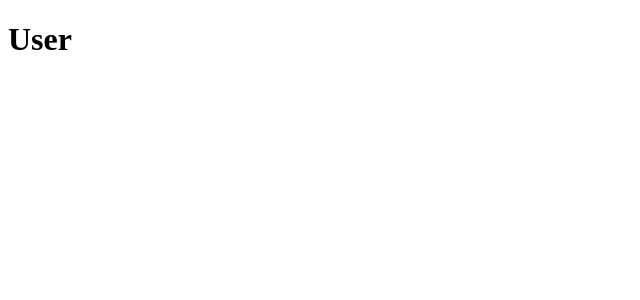
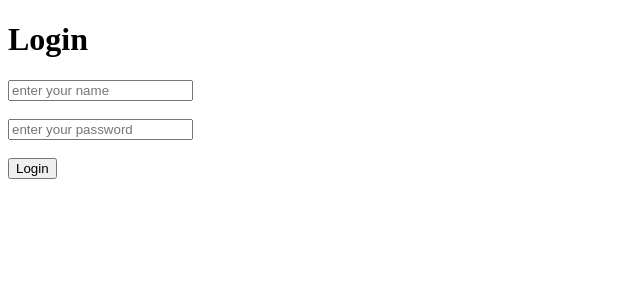
Before and after one commit to Krunal01/Practice, a React (Create React App) app: page / in a window 1280 px wide. Shown: the top 300 px of the page, without its empty margins (0-640 px from the left). Built offline with nearby package versions, Linux system fonts and the light colour scheme.

Commit message:
Simple login page validation

```diff
--- a/src/App.js
+++ b/src/App.js
@@ -29,13 +29,13 @@
 
 // export default App;
 import React from "react";
-import Profile from "./Profile";
-
+// import Profile from "./Profile";
+import Login from "./Login";
 function App() {
   return (
     <div>
       {/* <h1>Conditional Rendering</h1> */}
-      <Profile />
+      <Login />
     </div>
   );
 }
--- /dev/null
+++ b/src/Login.js
@@ -0,0 +1,72 @@
+import React, { useState } from "react";
+
+function Login() {
+  const [user, setUser] = useState("");
+  const [passwrod, setPassword] = useState("");
+  const [userErr, setUserErr] = useState(false);
+  const [passErr, setpassErr] = useState(false);
+
+  function getlogindata(e) {
+    e.preventDefault();
+    console.log("Press or Click on Login");
+    // console.log(e.target.value);
+    if (user.length <= 3 || passwrod.length <= 3) {
+      alert("type correct values");
+    } else {
+      alert("all good!");
+    }
+  }
+  function userHandler(e) {
+    const item = e.target.value;
+    console.log("name is ", item);
+    if (item.length <= 3) {
+      setUserErr(true);
+      console.log("invalid");
+    } else {
+      setUserErr(false);
+      console.log("valid");
+    }
+    setUser(item);
+  }
+  function passwordHandler(e) {
+    const item = e.target.value;
+    console.log("password is ", item);
+    if (item.length <= 3) {
+      setpassErr(true);
+      console.log("invalid");
+    } else {
+      setpassErr(false);
+      console.log("valid");
+    }
+    setPassword(item);
+  }
+
+  return (
+    <div>
+      <h1>Login</h1>
+      <form onSubmit={getlogindata}>
+        <input
+          type="text"
+          placeholder="enter your name  "
+          onChange={userHandler}
+        />
+        {userErr ? <span> User's Name Not valid</span> : ""}
+        <br />
+        <br />
+        <input
+          type="password"
+          placeholder="enter your password"
+          onChange={passwordHandler}
+        />
+        {passErr ? <span> User's Password Not valid</span> : ""}
+        <br />
+        <br />
+        <button type="submit">Login</button>
+        <br />
+        <br />
+      </form>
+    </div>
+  );
+}
+
+export default Login;
```
